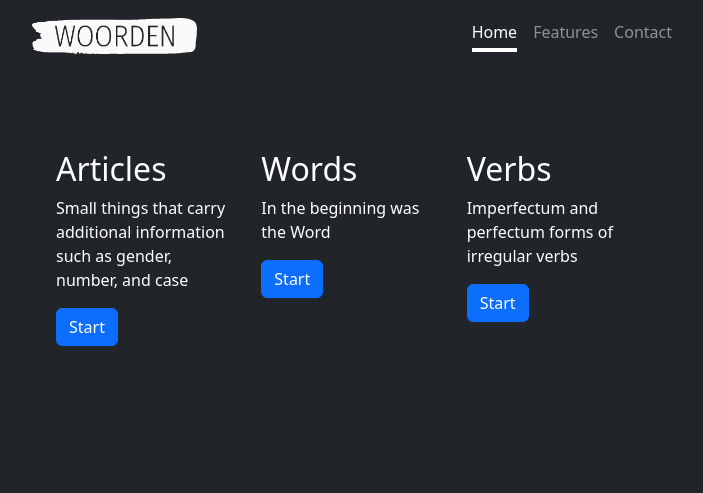
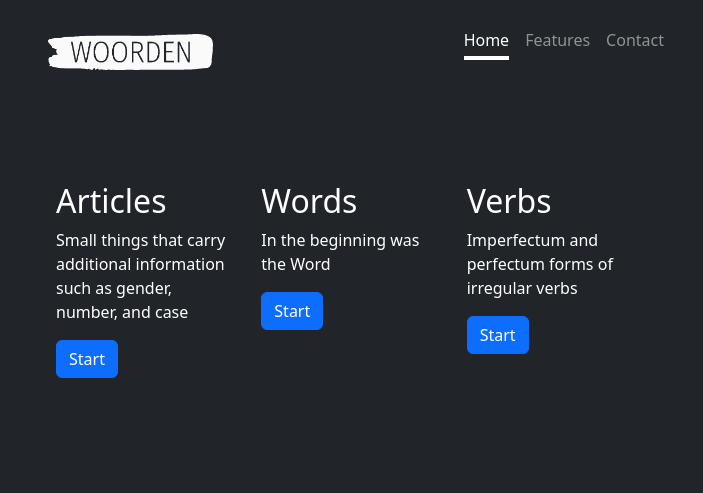
Before and after one commit to ewscat/de-app, a plain HTML site: page www/index.html in a window 1280 px wide. Shown: the whole page, without its empty margins (288-991 px from the left). Drawn offline with Linux system fonts and the light colour scheme.

Commit message:
update navbar logo padding

```diff
--- a/www/index.html
+++ b/www/index.html
@@ -3,7 +3,10 @@
   <head>
     <meta charset="utf-8">
     <meta name="viewport" content="width=device-width, initial-scale=1">
+    <meta name="description" content="">
     <title>Woorden · Home</title>
+
+    <link rel="canonical" href="https://getbootstrap.com/docs/5.2/examples/cover/">
     <!-- Matherial icon -->
     <link rel="stylesheet" href="css/material-icons.css">
     <link href="dist/css/bootstrap.min.css" rel="stylesheet">
@@ -13,14 +16,15 @@
   </head>
 <body class="d-flex h-100 text-white bg-dark">
 
+
 <div class="cover-container d-flex w-100 h-50 p-3 mx-auto flex-column">
-  <header class="mb-auto">
-      <h3 class="float-md-start mb-0"><a class="nav-link" href="/index.html"><img src="/woorden.png" alt="Woorden" height="36"></a></h3>
-      <nav class="nav nav-masthead justify-content-center float-md-end">
-        <a class="nav-link py-1 px-0 active" aria-current="page" href="/index.html">Home</a>
-        <a class="nav-link py-1 px-0" href="#">Features</a>
-        <a class="nav-link py-1 px-0" href="#">Contact</a>
-      </nav>
+  <header class="mb-auto text-center">
+    <h3 class="float-md-start mb-0 p-2"><a class="nav-link p-2" href="/index.html"><img src="/woorden.png" alt="Woorden" height="36"></a></h3>
+    <nav class="nav nav-masthead justify-content-center float-md-end p-2">
+      <a class="nav-link py-1 px-0 active" aria-current="page" href="/index.html">Home</a>
+      <a class="nav-link py-1 px-0" href="#">Features</a>
+      <a class="nav-link py-1 px-0" href="#">Contact</a>
+    </nav>
   </header>
 
   <!-- Content -->
```
Also changed, not shown: www/error.html (+3 -3 lines), www/themas.html (+3 -3 lines), www/werkwoorden.html (+5 -5 lines), www/woorden.html (+3 -3 lines).
